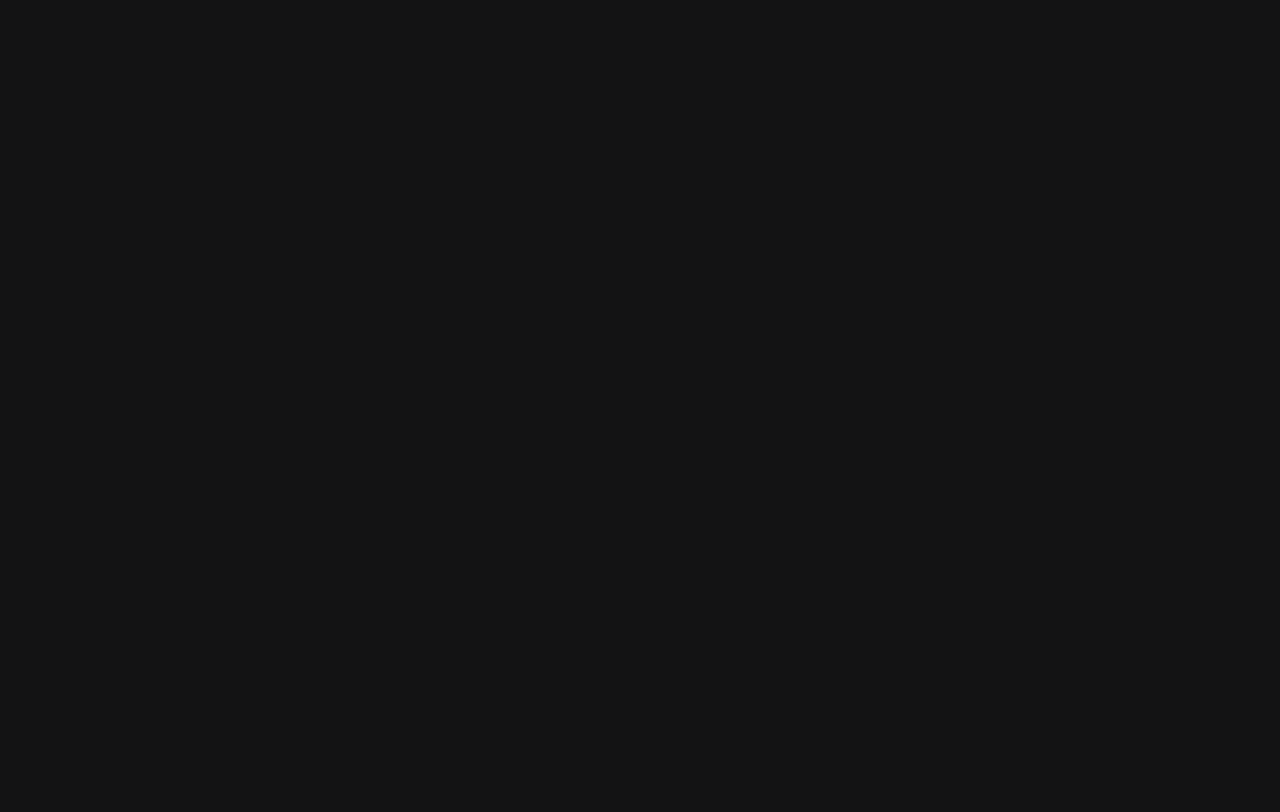
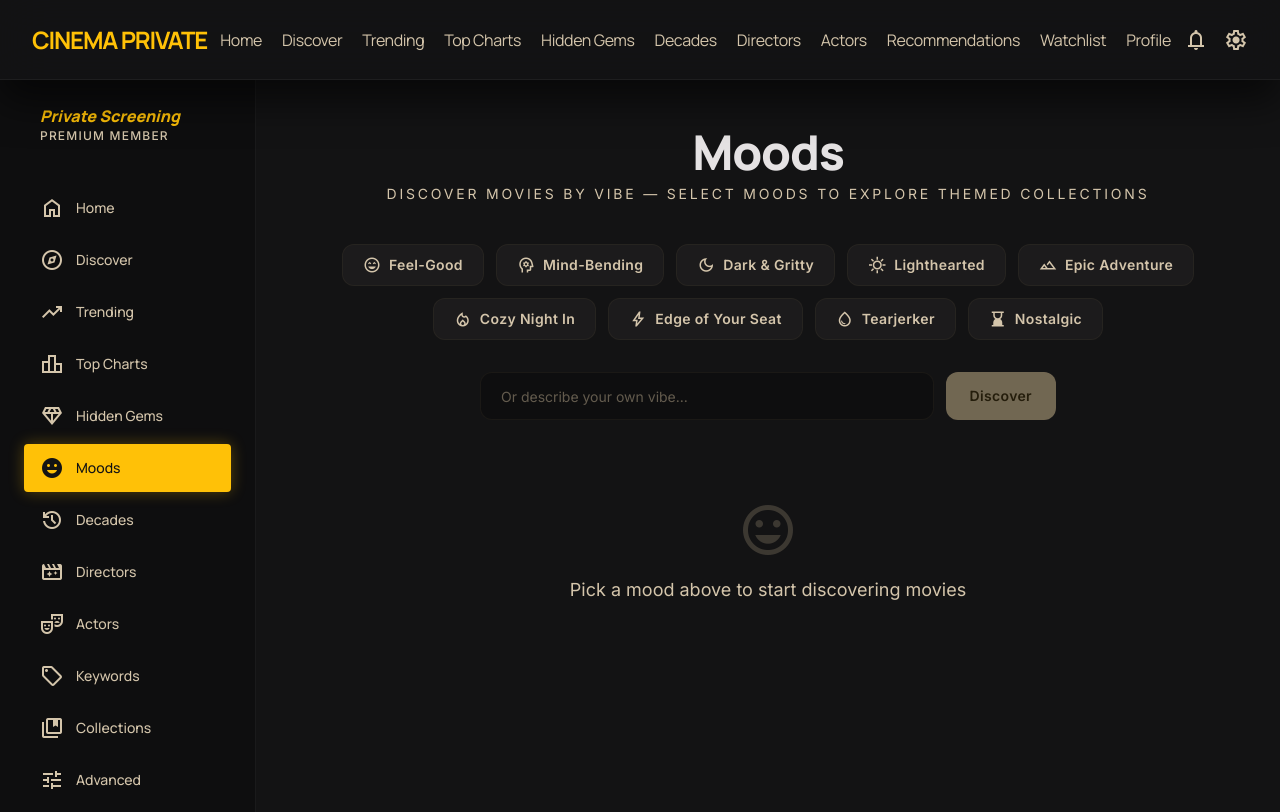
Before and after one commit to batuhanisik751/CineMatch-AI, a React (Vite) app in the folder frontend/: page /moods in a window 1280 px wide. Before the commit this address had no page. Built offline with nearby package versions, Linux system fonts and the light colour scheme.

Commit message:
Add mood presets page with multi-select

```diff
--- a/frontend/src/App.tsx
+++ b/frontend/src/App.tsx
@@ -8,6 +8,7 @@ import Directors from "./pages/Directors";
 import Discover from "./pages/Discover";
 import HiddenGems from "./pages/HiddenGems";
 import Home from "./pages/Home";
+import Moods from "./pages/Moods";
 import Keywords from "./pages/Keywords";
 import MovieDetail from "./pages/MovieDetail";
 import Profile from "./pages/Profile";
@@ -36,6 +37,7 @@ export default function App() {
       <Route path="/trending" element={<Trending />} />
       <Route path="/top-charts" element={<TopCharts />} />
       <Route path="/hidden-gems" element={<HiddenGems />} />
+      <Route path="/moods" element={<Moods />} />
       <Route path="/decades" element={<Decades key={navCountRef.current} />} />
       <Route path="/directors" element={<Directors key={navCountRef.current} />} />
       <Route path="/actors" element={<Actors key={navCountRef.current} />} />
--- a/frontend/src/components/BottomNav.tsx
+++ b/frontend/src/components/BottomNav.tsx
@@ -6,7 +6,7 @@ const items = [
   { to: "/trending", icon: "trending_up", label: "Trending" },
   { to: "/top-charts", icon: "leaderboard", label: "Charts" },
   { to: "/hidden-gems", icon: "diamond", label: "Gems" },
-  { to: "/decades", icon: "history", label: "Decades" },
+  { to: "/moods", icon: "mood", label: "Moods" },
   { to: "/recommendations", icon: "auto_awesome", label: "Match" },
   { to: "/watchlist", icon: "bookmark", label: "Watchlist" },
   { to: "/profile", icon: "person", label: "Profile" },
--- a/frontend/src/components/MoodPills.tsx
+++ b/frontend/src/components/MoodPills.tsx
@@ -2,25 +2,28 @@ import { MOOD_PRESETS, type MoodPreset } from "../constants/moods";
 
 interface Props {
   onSelect: (mood: MoodPreset) => void;
-  activeMood: string | null;
+  activeMood?: string | null;
+  activeMoods?: Set<string>;
   loading: boolean;
+  loadingMoods?: Set<string>;
 }
 
-export default function MoodPills({ onSelect, activeMood, loading }: Props) {
+export default function MoodPills({ onSelect, activeMood, activeMoods, loading, loadingMoods }: Props) {
   return (
     <div className="flex flex-wrap justify-center gap-3 mt-8">
       {MOOD_PRESETS.map((mood) => {
-        const isActive = activeMood === mood.label;
+        const isActive = activeMoods ? activeMoods.has(mood.label) : activeMood === mood.label;
+        const isLoading = loadingMoods ? loadingMoods.has(mood.label) : loading && !isActive;
         return (
           <button
             key={mood.label}
             onClick={() => onSelect(mood)}
-            disabled={loading && !isActive}
+            disabled={isLoading}
             className={`flex items-center gap-2 px-5 py-2.5 rounded-full font-label text-sm font-bold tracking-wide transition-all duration-300 border ${
               isActive
                 ? "bg-primary text-on-primary border-primary shadow-[0_0_20px_rgba(255,193,7,0.3)]"
                 : "bg-surface-container-low text-on-surface-variant border-outline-variant/20 hover:bg-surface-container hover:border-outline-variant/40"
-            } ${loading && !isActive ? "opacity-40 cursor-not-allowed" : "cursor-pointer"}`}
+            } ${isLoading ? "opacity-40 cursor-not-allowed" : "cursor-pointer"}`}
           >
             <span className="material-symbols-outlined text-[18px]">
               {mood.icon}
--- a/frontend/src/components/Sidebar.tsx
+++ b/frontend/src/components/Sidebar.tsx
@@ -6,6 +6,7 @@ const items = [
   { to: "/trending", icon: "trending_up", label: "Trending" },
   { to: "/top-charts", icon: "leaderboard", label: "Top Charts" },
   { to: "/hidden-gems", icon: "diamond", label: "Hidden Gems" },
+  { to: "/moods", icon: "mood", label: "Moods" },
   { to: "/decades", icon: "history", label: "Decades" },
   { to: "/directors", icon: "movie_filter", label: "Directors" },
   { to: "/actors", icon: "theater_comedy", label: "Actors" },
--- a/frontend/src/constants/moods.ts
+++ b/frontend/src/constants/moods.ts
@@ -34,6 +34,16 @@ export const MOOD_PRESETS = [
     query: "suspenseful tense thriller edge of your seat gripping",
     icon: "bolt",
   },
+  {
+    label: "Tearjerker",
+    query: "emotional tearjerker sad moving drama that makes you cry",
+    icon: "water_drop",
+  },
+  {
+    label: "Nostalgic",
+    query: "nostalgic retro classic beloved timeless movies from the past",
+    icon: "hourglass_bottom",
+  },
 ] as const;
 
 export type MoodPreset = (typeof MOOD_PRESETS)[number];
--- /dev/null
+++ b/frontend/src/pages/Moods.tsx
@@ -0,0 +1,200 @@
+import { useRef, useState } from "react";
+import { semanticSearchMovies } from "../api/movies";
+import { getMoodRecommendations } from "../api/recommendations";
+import type { MovieSummary } from "../api/types";
+import BottomNav from "../components/BottomNav";
+import MoodCarousel from "../components/MoodCarousel";
+import MoodPills from "../components/MoodPills";
+import Sidebar from "../components/Sidebar";
+import TopNav from "../components/TopNav";
+import { MOOD_PRESETS, type MoodPreset } from "../constants/moods";
+import { useUserId } from "../hooks/useUserId";
+import { useWatchlist } from "../hooks/useWatchlist";
+
+interface MoodResult {
+  query: string;
+  movies: MovieSummary[];
+  loading: boolean;
+  isPersonalized: boolean;
+}
+
+export default function Moods() {
+  const { userId } = useUserId();
+  const { isInWatchlist, toggle, refreshForMovieIds } = useWatchlist();
+  const [activeMoods, setActiveMoods] = useState<Map<string, MoodResult>>(new Map());
+  const abortControllers = useRef<Map<string, AbortController>>(new Map());
+  const moodFallback = useRef(false);
+  const [customVibe, setCustomVibe] = useState("");
+
+  const activeMoodLabels = new Set(activeMoods.keys());
+  const loadingMoodLabels = new Set(
+    [...activeMoods.entries()].filter(([, v]) => v.loading).map(([k]) => k)
+  );
+
+  const fetchMood = (query: string, label: string) => {
+    // Abort any existing request for this label
+    abortControllers.current.get(label)?.abort();
+    const controller = new AbortController();
+    abortControllers.current.set(label, controller);
+
+    setActiveMoods((prev) => {
+      const next = new Map(prev);
+      next.set(label, { query, movies: [], loading: true, isPersonalized: false });
+      return next;
+    });
+
+    const applyResults = (movies: MovieSummary[], personalized: boolean) => {
+      if (controller.signal.aborted) return;
+      setActiveMoods((prev) => {
+        const next = new Map(prev);
+        const entry = next.get(label);
+        if (entry) {
+          next.set(label, { ...entry, movies, loading: false, isPersonalized: personalized });
+        }
+        return next;
+      });
+      refreshForMovieIds(movies.map((m) => m.id));
+    };
+
+    const fallbackToSemantic = () =>
+      semanticSearchMovies(query, 20).then((data) =>
+        applyResults(data.results.map((r) => r.movie), false)
+      );
+
+    const request = !moodFallback.current && userId
+      ? getMoodRecommendations({ mood: query, user_id: userId })
+          .then((data) => applyResults(data.results.map((r) => r.movie), data.is_personalized))
+          .catch(() => {
+            moodFallback.current = true;
+            return fallbackToSemantic();
+          })
+      : fallbackToSemantic();
+
+    request
+      .catch(() => {
+        if (!controller.signal.aborted) {
+          setActiveMoods((prev) => {
+            const next = new Map(prev);
+            const entry = next.get(label);
+            if (entry) {
+              next.set(label, { ...entry, movies: [], loading: false });
+            }
+            return next;
+          });
+        }
+      });
+  };
+
+  const removeMood = (label: string) => {
+    abortControllers.current.get(label)?.abort();
+    abortControllers.current.delete(label);
+    setActiveMoods((prev) => {
+      const next = new Map(prev);
+      next.delete(label);
+      return next;
+    });
+  };
+
+  const handleMoodSelect = (mood: MoodPreset) => {
+    if (activeMoods.has(mood.label)) {
+      removeMood(mood.label);
+    } else {
+      fetchMood(mood.query, mood.label);
+    }
+  };
+
+  const handleCustomVibe = (e: React.FormEvent) => {
+    e.preventDefault();
+    const vibe = customVibe.trim();
+    if (!vibe) return;
+    fetchMood(vibe, vibe);
+    setCustomVibe("");
+  };
+
+  // Preserve insertion order from Map
+  const moodEntries = [...activeMoods.entries()];
+
+  return (
+    <>
+      <TopNav />
+      <Sidebar />
+      <main className="pt-32 pb-20 px-6 lg:ml-64 min-h-screen">
+        <div className="max-w-7xl mx-auto">
+          <header className="mb-10 text-center">
+            <h1 className="font-headline font-extrabold text-on-surface tracking-tight mb-2 text-3xl md:text-5xl">
+              Moods
+            </h1>
+            <p className="text-on-surface-variant font-label text-sm uppercase tracking-[0.2em]">
+              Discover movies by vibe — select moods to explore themed collections
+            </p>
+          </header>
+
+          <MoodPills
+            onSelect={handleMoodSelect}
+            activeMoods={activeMoodLabels}
+            loading={false}
+            loadingMoods={loadingMoodLabels}
+          />
+
+          <form
+            onSubmit={handleCustomVibe}
+            className="w-full max-w-xl mx-auto mt-8 flex gap-3"
+          >
+            <input
+              value={customVibe}
+              onChange={(e) => setCustomVibe(e.target.value)}
+              className="flex-1 h-12 px-5 bg-surface-container-lowest border border-outline-variant/20 rounded-full text-on-surface placeholder:text-outline/60 focus:ring-2 focus:ring-surface-tint transition-all duration-300 font-body text-sm"
+              placeholder="Or describe your own vibe..."
+              type="text"
+              maxLength={200}
+            />
+            <button
+              type="submit"
+              disabled={!customVibe.trim()}
+              className="h-12 px-6 bg-primary text-on-primary rounded-full font-label font-bold text-sm tracking-wide hover:shadow-[0_0_20px_rgba(255,193,7,0.3)] transition-all duration-300 disabled:opacity-40 disabled:cursor-not-allowed"
+            >
+              Discover
+            </button>
+          </form>
+
+          {moodEntries.length === 0 && (
+            <div className="text-center py-20">
+              <span className="material-symbols-outlined text-6xl text-outline/30 mb-4 block">
+                mood
+              </span>
+              <p className="text-on-surface-variant text-lg">
+                Pick a mood above to start discovering movies
+              </p>
+            </div>
+          )}
+
+          <div className="mt-12 space-y-4">
+            {moodEntries.map(([label, result]) => {
+              const presetMatch = MOOD_PRESETS.find((p) => p.label === label);
+              return (
+                <div key={label} className="relative">
+                  <button
+                    onClick={() => removeMood(label)}
+                    className="absolute top-2 right-2 z-10 w-8 h-8 flex items-center justify-center rounded-full bg-surface-container-highest/80 text-on-surface-variant hover:bg-error hover:text-on-error transition-all duration-200"
+                    title="Dismiss"
+                  >
+                    <span className="material-symbols-outlined text-lg">close</span>
+                  </button>
+                  <MoodCarousel
+                    mood={presetMatch ? label : `"${label}"`}
+                    movies={result.movies}
+                    loading={result.loading}
+                    isPersonalized={result.isPersonalized}
+                    isBookmarked={isInWatchlist}
+                    onToggleBookmark={toggle}
+                  />
+                </div>
+              );
+            })}
+          </div>
+        </div>
+      </main>
+      <BottomNav />
+    </>
+  );
+}
```
Also changed, not shown: 1 other file (tests, documents, lock files or other folders).
